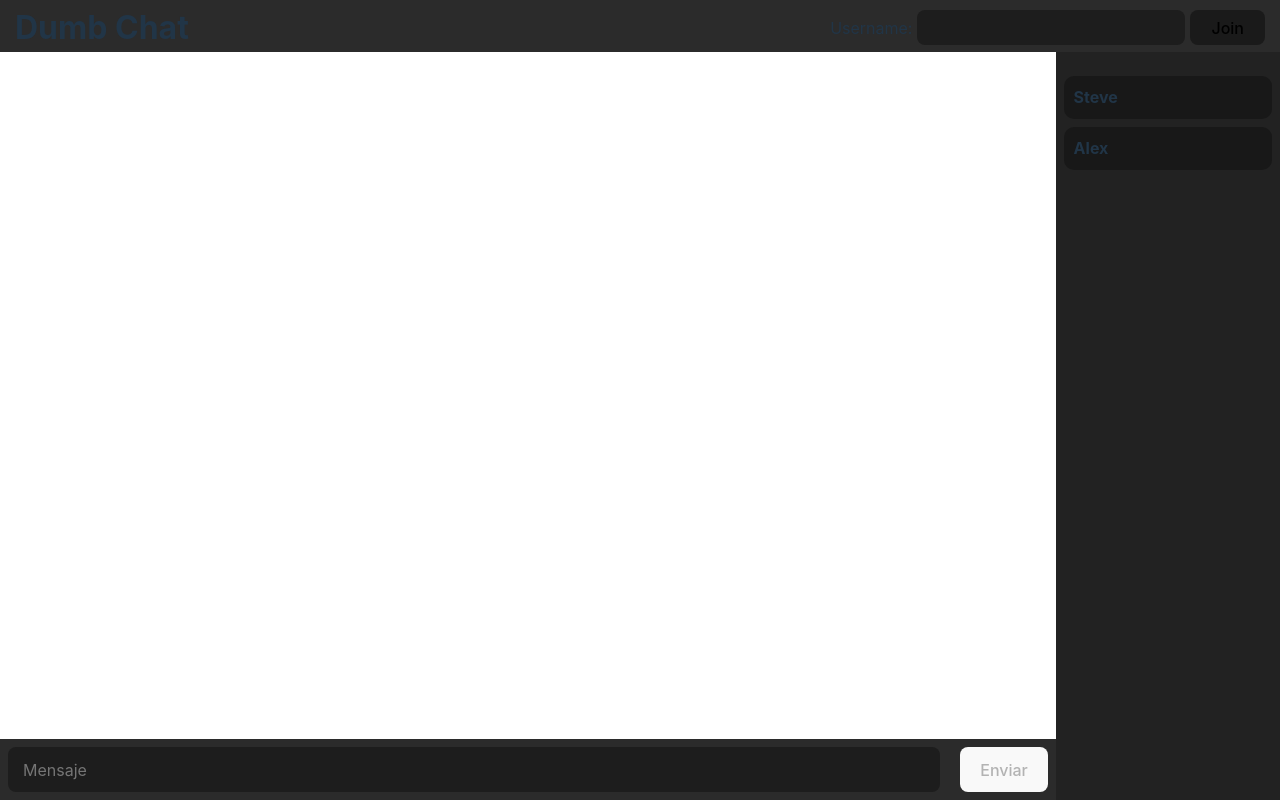
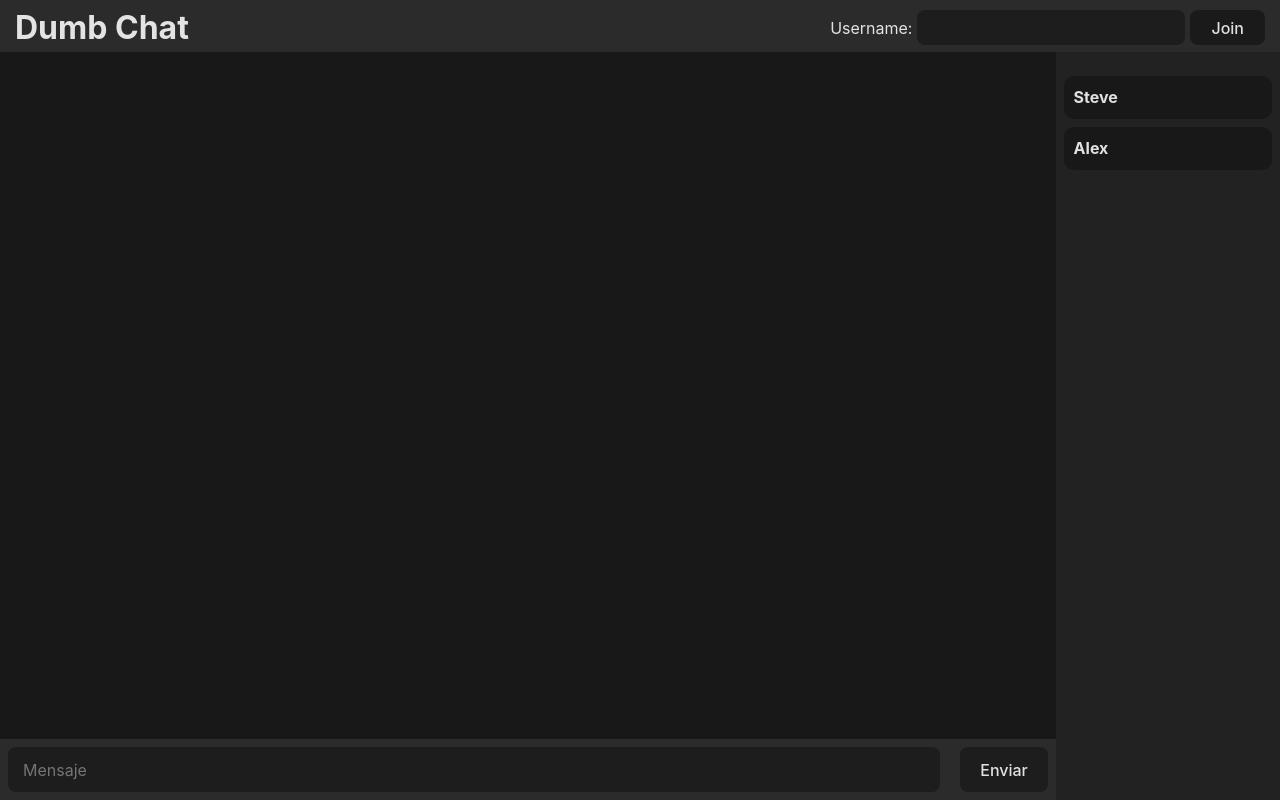
Before and after one commit to ushu3323/dumb-chat-app, a React (Vite) app: page / in a window 1280 px wide. Built offline with nearby package versions, Linux system fonts and the light colour scheme.

Commit message:
fix: text color and background not showing properly when agent prefers-color-scheme is light

```diff
--- a/src/client/index.css
+++ b/src/client/index.css
@@ -54,6 +54,7 @@ button {
   font-size: 1em;
   font-weight: 500;
   font-family: inherit;
+  color: inherit;
   background-color: var(--black-2);
   cursor: pointer;
   transition: border-color 0.25s;
@@ -66,15 +67,19 @@ button:focus-visible {
   outline: 4px auto -webkit-focus-ring-color;
 }
 
+input {
+  color: inherit;
+}
+
 @media (prefers-color-scheme: light) {
   :root {
-    color: #213547;
-    background-color: #ffffff;
+    color: rgba(255, 255, 255, 0.87);
+    background-color: var(--black-1);
   }
   a:hover {
     color: #747bff;
   }
   button {
-    background-color: #f9f9f9;
+    background-color: var(--black-2);
   }
 }
```
